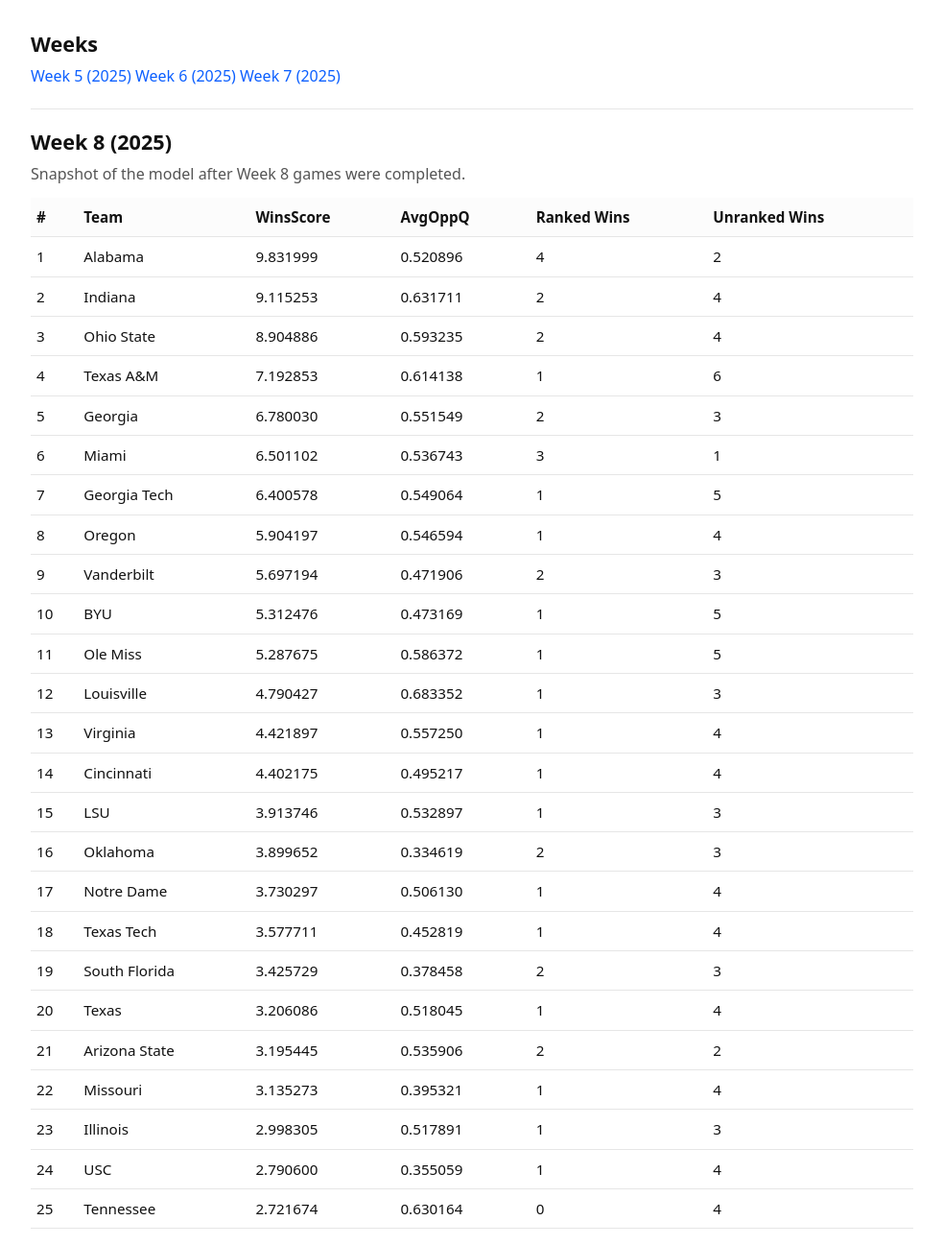
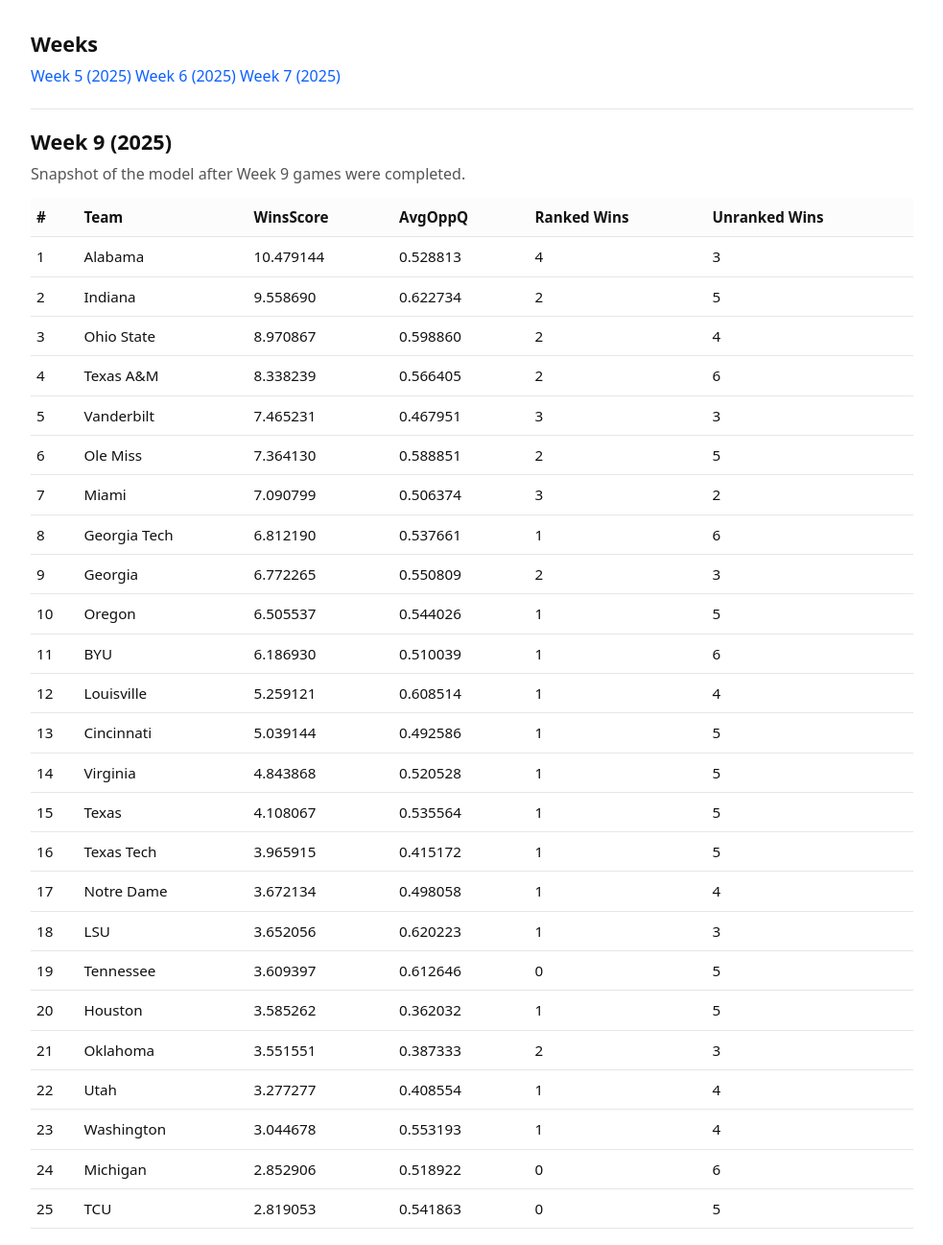
Before and after one commit to kaimorales/CFB-Ranking-Model, a plain HTML site: page weeks.html in a window 1280 px wide. Shown: the part 220-1517 px from the top of the page at 96% size, without its empty margins (148-1131 px from the left). Drawn offline with Linux system fonts and the light colour scheme.

Commit message:
Update weeks.html

```diff
--- a/weeks.html
+++ b/weeks.html
@@ -51,6 +51,42 @@
     </p>
 
     <hr class="rule" />
+               <section id="week7">
+      <h2>Week 9 (2025)</h2>
+      <p class="muted">Snapshot of the model after Week 9 games were completed.</p>
+      <table aria-label="Week 9 Top-25">
+        <thead>
+          <tr><th>#</th><th>Team</th><th>WinsScore</th><th>AvgOppQ</th><th>Ranked Wins</th><th>Unranked Wins</th></tr>
+        </thead>
+              <tbody>
+                <tr><td>1</td><td>Alabama</td><td>10.479144</td><td>0.528813</td><td>4</td><td>3</td></tr>
+                <tr><td>2</td><td>Indiana</td><td>9.558690</td><td>0.622734</td><td>2</td><td>5</td></tr>
+                <tr><td>3</td><td>Ohio State</td><td>8.970867</td><td>0.598860</td><td>2</td><td>4</td></tr>
+                <tr><td>4</td><td>Texas A&amp;M</td><td>8.338239</td><td>0.566405</td><td>2</td><td>6</td></tr>
+                <tr><td>5</td><td>Vanderbilt</td><td>7.465231</td><td>0.467951</td><td>3</td><td>3</td></tr>
+                <tr><td>6</td><td>Ole Miss</td><td>7.364130</td><td>0.588851</td><td>2</td><td>5</td></tr>
+                <tr><td>7</td><td>Miami</td><td>7.090799</td><td>0.506374</td><td>3</td><td>2</td></tr>
+                <tr><td>8</td><td>Georgia Tech</td><td>6.812190</td><td>0.537661</td><td>1</td><td>6</td></tr>
+                <tr><td>9</td><td>Georgia</td><td>6.772265</td><td>0.550809</td><td>2</td><td>3</td></tr>
+                <tr><td>10</td><td>Oregon</td><td>6.505537</td><td>0.544026</td><td>1</td><td>5</td></tr>
+                <tr><td>11</td><td>BYU</td><td>6.186930</td><td>0.510039</td><td>1</td><td>6</td></tr>
+                <tr><td>12</td><td>Louisville</td><td>5.259121</td><td>0.608514</td><td>1</td><td>4</td></tr>
+                <tr><td>13</td><td>Cincinnati</td><td>5.039144</td><td>0.492586</td><td>1</td><td>5</td></tr>
+                <tr><td>14</td><td>Virginia</td><td>4.843868</td><td>0.520528</td><td>1</td><td>5</td></tr>
+                <tr><td>15</td><td>Texas</td><td>4.108067</td><td>0.535564</td><td>1</td><td>5</td></tr>
+                <tr><td>16</td><td>Texas Tech</td><td>3.965915</td><td>0.415172</td><td>1</td><td>5</td></tr>
+                <tr><td>17</td><td>Notre Dame</td><td>3.672134</td><td>0.498058</td><td>1</td><td>4</td></tr>
+                <tr><td>18</td><td>LSU</td><td>3.652056</td><td>0.620223</td><td>1</td><td>3</td></tr>
+                <tr><td>19</td><td>Tennessee</td><td>3.609397</td><td>0.612646</td><td>0</td><td>5</td></tr>
+                <tr><td>20</td><td>Houston</td><td>3.585262</td><td>0.362032</td><td>1</td><td>5</td></tr>
+                <tr><td>21</td><td>Oklahoma</td><td>3.551551</td><td>0.387333</td><td>2</td><td>3</td></tr>
+                <tr><td>22</td><td>Utah</td><td>3.277277</td><td>0.408554</td><td>1</td><td>4</td></tr>
+                <tr><td>23</td><td>Washington</td><td>3.044678</td><td>0.553193</td><td>1</td><td>4</td></tr>
+                <tr><td>24</td><td>Michigan</td><td>2.852906</td><td>0.518922</td><td>0</td><td>6</td></tr>
+                <tr><td>25</td><td>TCU</td><td>2.819053</td><td>0.541863</td><td>0</td><td>5</td></tr>
+              </tbody>
+      </table>
+    </section>
         <section id="week7">
       <h2>Week 8 (2025)</h2>
       <p class="muted">Snapshot of the model after Week 8 games were completed.</p>
```
